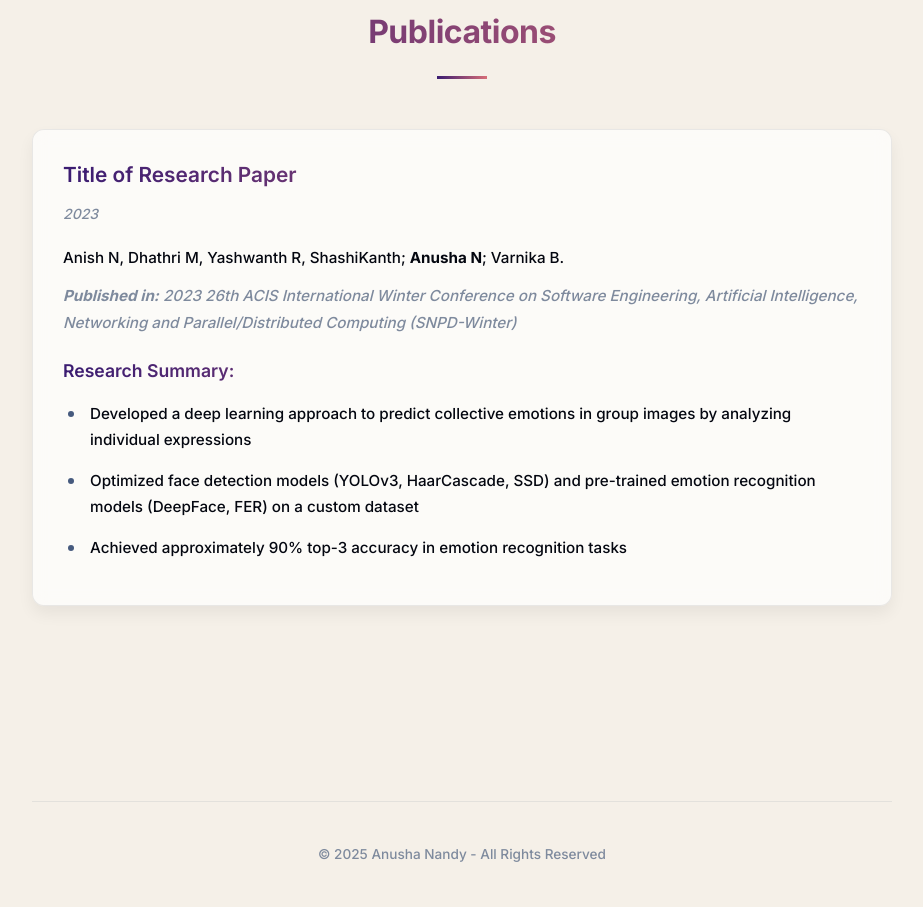
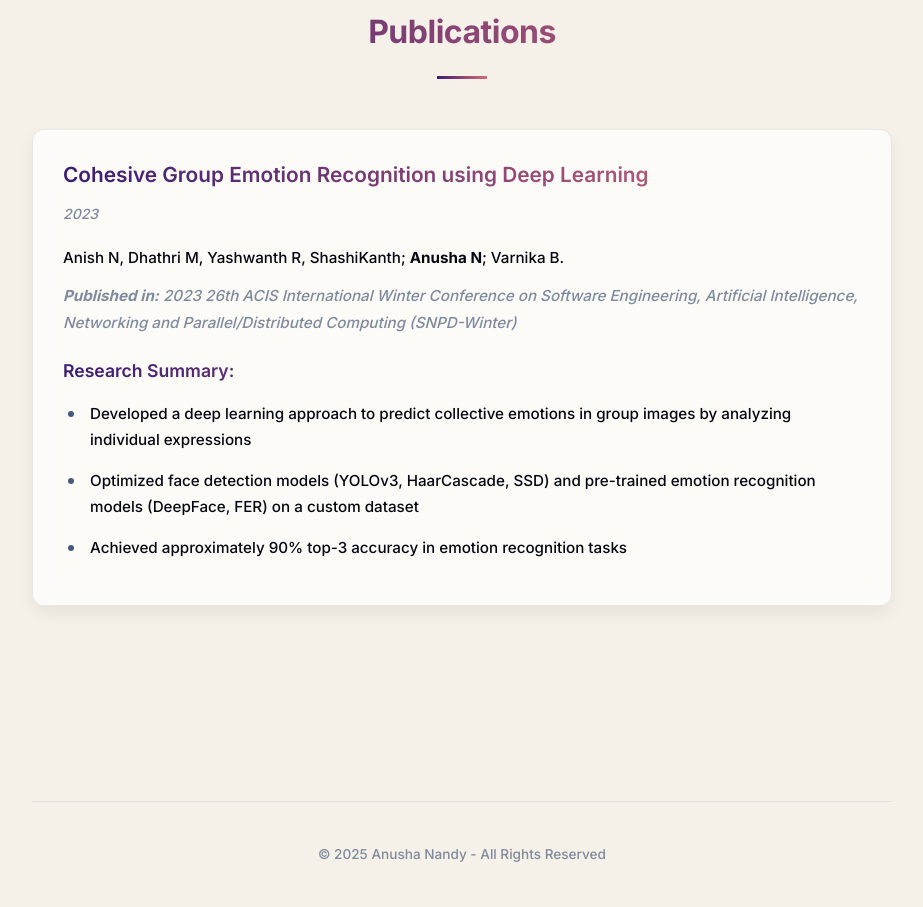
Before and after one commit to anushacodes/anushacodes.github.io, a plain HTML site: page index.html in a window 1280 px wide. Shown: the part 3850-4757 px from the top of the page, without its empty margins (178-1101 px from the left). Drawn offline with Linux system fonts and the light colour scheme.

Commit message:
Update index.html

```diff
--- a/index.html
+++ b/index.html
@@ -784,7 +784,7 @@
             <h2 class="section-title">Publications</h2>
             <a href="https://ieeexplore.ieee.org/abstract/document/10466291" class="publication-link" target="_blank">
                 <div class="publication-item">
-                    <h3>Title of Research Paper</h3>
+                    <h3>Cohesive Group Emotion Recognition using Deep Learning</h3>
                     <span class="date">2023</span>
 
                     <div class="publication-details">
```
